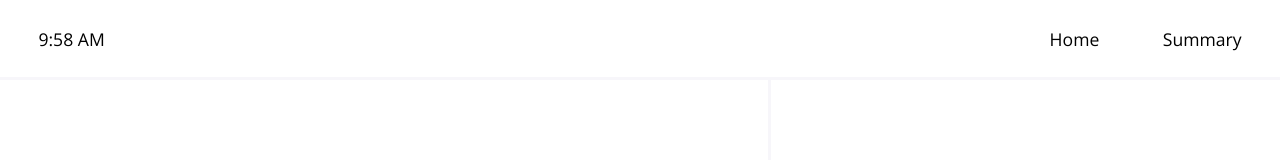
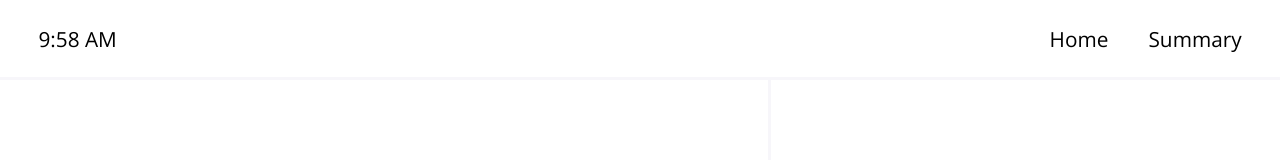
Before and after one commit to jason-nn/time-tracking, a React (Create React App) app: page / in a window 1280 px wide. Shown: the top 160 px of the page. Built offline with nearby package versions, Linux system fonts and the light colour scheme.

Commit message:
adjusted fonts

```diff
--- a/src/index.css
+++ b/src/index.css
@@ -13,7 +13,7 @@
     display: flex;
     align-items: center;
     justify-content: space-between;
-    font-size: 1.1rem;
+    font-size: 1.3rem;
     border-bottom: 3px solid #f7f6fa;
 }
 
@@ -56,7 +56,7 @@
     padding-right: 2em;
     min-width: 30vw;
     max-width: 90vw;
-    font-size: 1.2rem;
+    font-size: 1.5rem;
     border-radius: 100px;
 }
 
@@ -76,7 +76,7 @@
 }
 
 .Error > div {
-    background-color: #ea4435;
+    background-color: tomato;
 }
 
 .Home {
```
